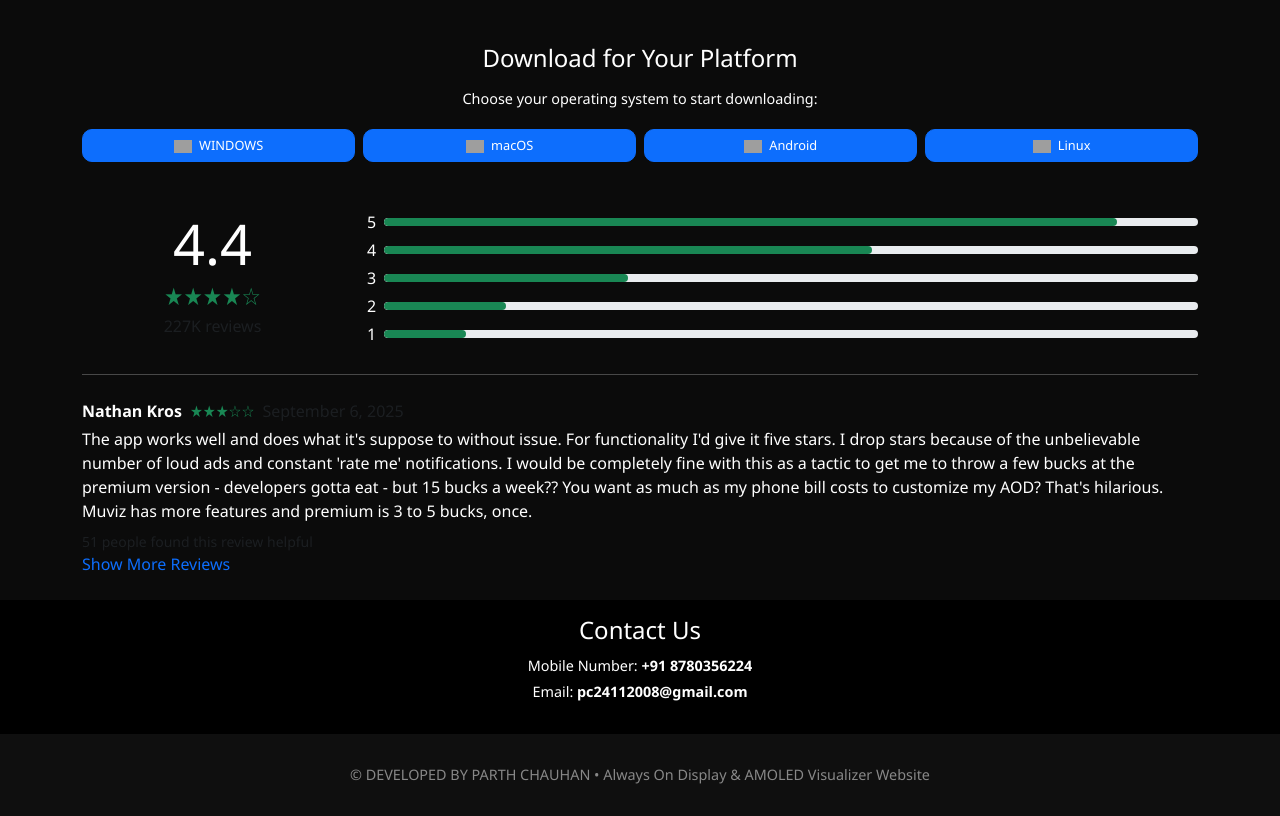
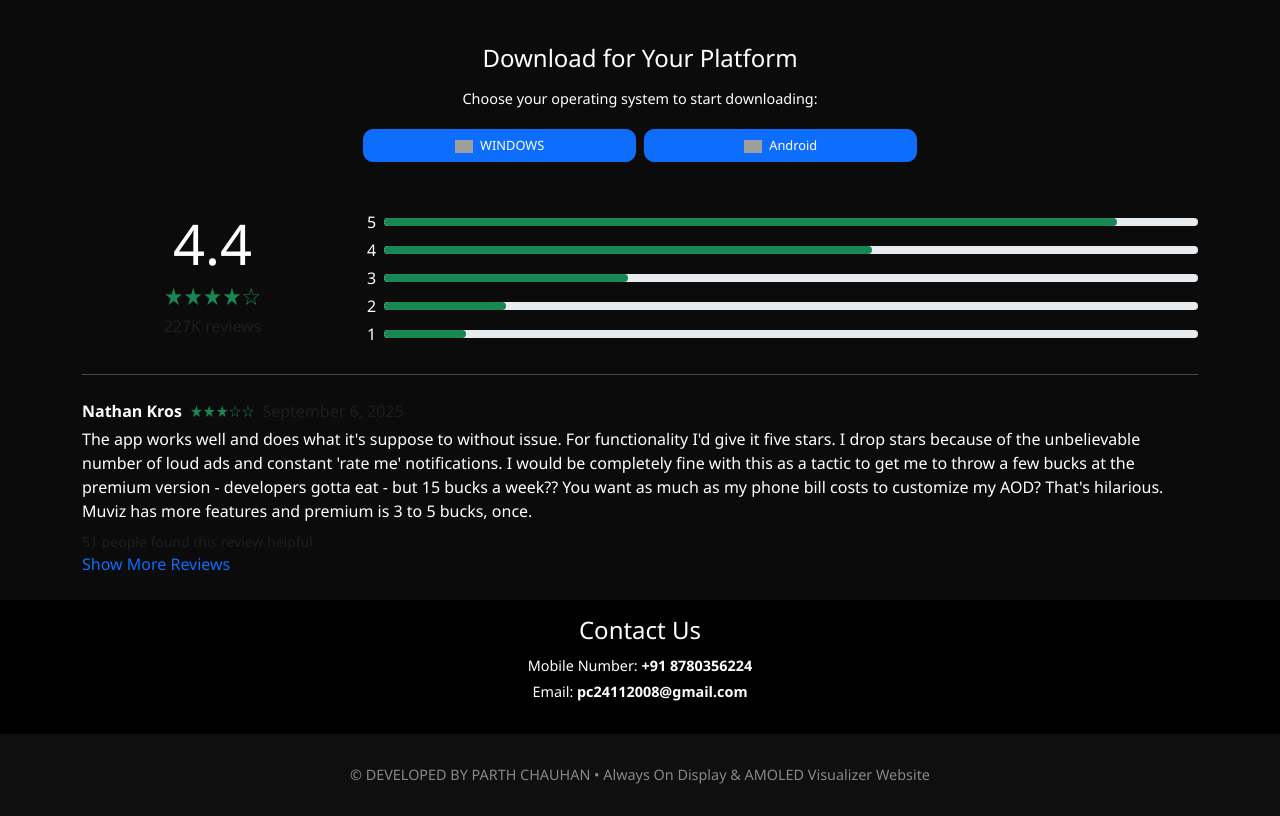
Before and after one commit to pc6701/AOD-ADDS, a plain HTML site: page index.html in a window 1280 px wide. Shown: the part 2560-3376 px from the top of the page. Drawn offline with Linux system fonts and the light colour scheme; grey boxes are pictures that could not be loaded.

Commit message:
Update index.html

```diff
--- a/index.html
+++ b/index.html
@@ -188,40 +188,20 @@
 
             <!-- Windows -->
             <div class="col-6 col-sm-3">
-                <a href="your-windows-download-link"
+                <a href="https://apps.microsoft.com/detail/9nblggh5j8tx?hl=en-US&gl=IN"
                    class="btn w-100 btn-primary small-round-btn">
                    <img src="https://img.icons8.com/?size=100&id=108792&format=png&color=000000">
                     WINDOWS
                 </a>
             </div>
-
-            <!-- macOS -->
-            <div class="col-6 col-sm-3">
-                <a href="your-mac-download-link"
-                   class="btn w-100 btn-primary small-round-btn">
-                   <img src="https://img.icons8.com/?size=100&id=30840&format=png&color=000000">
-                    macOS
-                </a>
-            </div>
-
             <!-- Android -->
             <div class="col-6 col-sm-3">
-                <a href="your-android-download-link"
+                <a href=",https://play.google.com/store/apps/details?id=com.tomer.alwayson&hl=en_IN"
                    class="btn w-100 btn-primary small-round-btn">
                    <img src="https://img.icons8.com/?size=100&id=17836&format=png&color=000000">
                     Android
                 </a>
             </div>
-
-            <!-- Linux -->
-            <div class="col-6 col-sm-3">
-                <a href="your-linux-download-link"
-                   class="btn w-100 btn-primary small-round-btn">
-                   <img src="https://img.icons8.com/?size=100&id=17842&format=png&color=000000">
-                    Linux
-                </a>
-            </div>
-
         </div>
     </div>
 </section>
```
